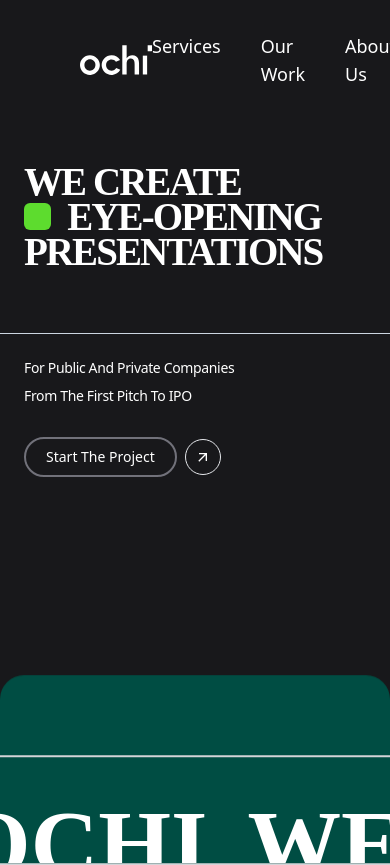
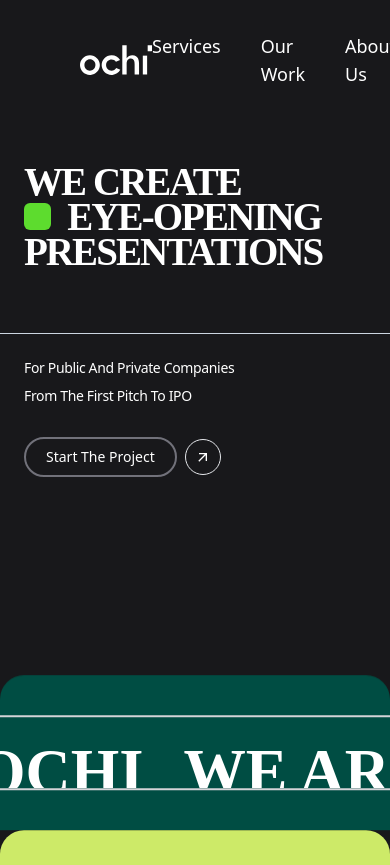
Before and after one commit to akshatIIIT/...ochi, a React (Vite) app: page / in a window 390 px wide. Shown: the top 865 px of the page. Built offline with nearby package versions, Linux system fonts and the light colour scheme.

Commit message:
Update Marquee.jsx

```diff
--- a/src/components/Marquee.jsx
+++ b/src/components/Marquee.jsx
@@ -1,14 +1,34 @@
-import React from 'react'
+import React from 'react';
 import { motion } from "framer-motion";
+
 function Marquee() {
   return (
-    <div data-scroll data-scroll-section data-scroll-speed="-.2" className="w-full py-20 bg-[#004D43] rounded-tl-3xl rounded-tr-3xl">
-        <div  className=" text border-t-2 border-b-2 border-zinc-300 flex whitespace-nowrap overflow-hidden gap-10">
-            <motion.h1 initial={{x:0}} animate={{x:"-100%"}} transition={{ease:"linear",repeat:Infinity,duration:10}} className="text-[24vw] leading-none font-['Founders_Grotesk'] font-semibold uppercase pt-10 -mb-[7vw]">We are ochi</motion.h1>
-            <motion.h1 initial={{x:0}} animate={{x:"-100%"}} transition={{ease:"linear",repeat:Infinity,duration:10}} className="text-[24vw] leading-none font-['Founders_Grotesk'] font-semibold uppercase pt-10 -mb-[7vw]">we are ochi</motion.h1>
-        </div>
+    <div
+      data-scroll
+      data-scroll-section
+      data-scroll-speed="-.2"
+      className="w-full py-10 md:py-20 bg-[#004D43] rounded-tl-3xl rounded-tr-3xl"
+    >
+      <div className="text border-t-2 border-b-2 border-zinc-300 flex whitespace-nowrap overflow-hidden gap-10">
+        <motion.h1
+          initial={{ x: 0 }}
+          animate={{ x: "-100%" }}
+          transition={{ ease: "linear", repeat: Infinity, duration: 10 }}
+          className="text-[16vw] md:text-[24vw] leading-none font-['Founders_Grotesk'] font-semibold uppercase pt-6 md:pt-10 -mb-[4vw] md:-mb-[7vw]"
+        >
+          We are ochi
+        </motion.h1>
+        <motion.h1
+          initial={{ x: 0 }}
+          animate={{ x: "-100%" }}
+          transition={{ ease: "linear", repeat: Infinity, duration: 10 }}
+          className="text-[16vw] md:text-[24vw] leading-none font-['Founders_Grotesk'] font-semibold uppercase pt-6 md:pt-10 -mb-[4vw] md:-mb-[7vw]"
+        >
+          we are ochi
+        </motion.h1>
+      </div>
     </div>
-  )
+  );
 }
 
-export default Marquee
+export default Marquee;
```
